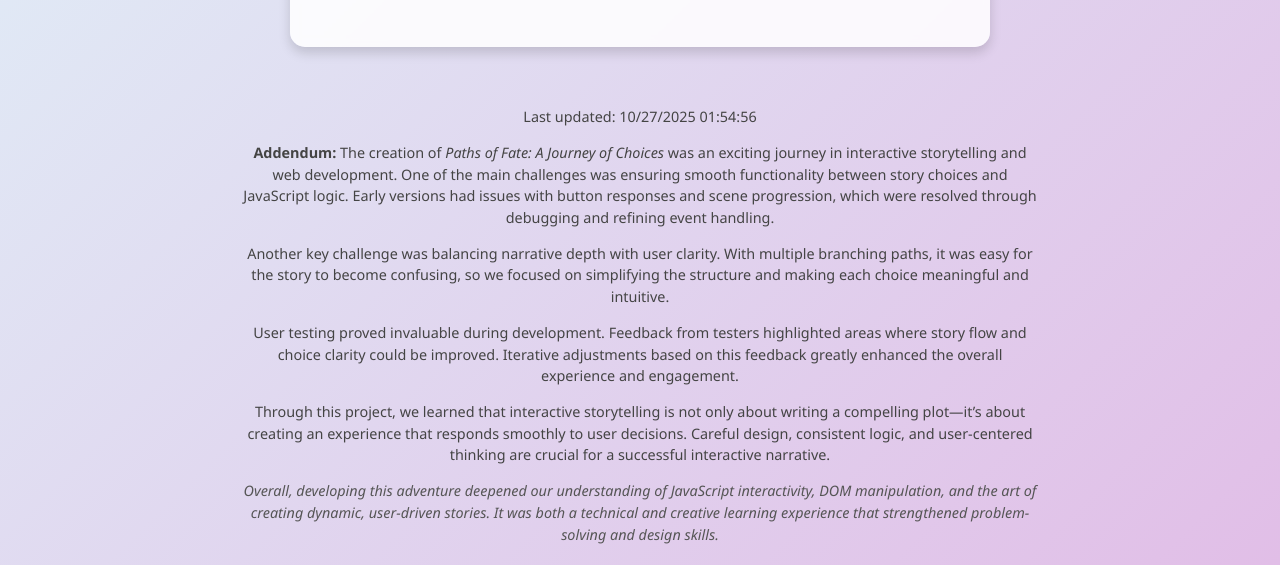
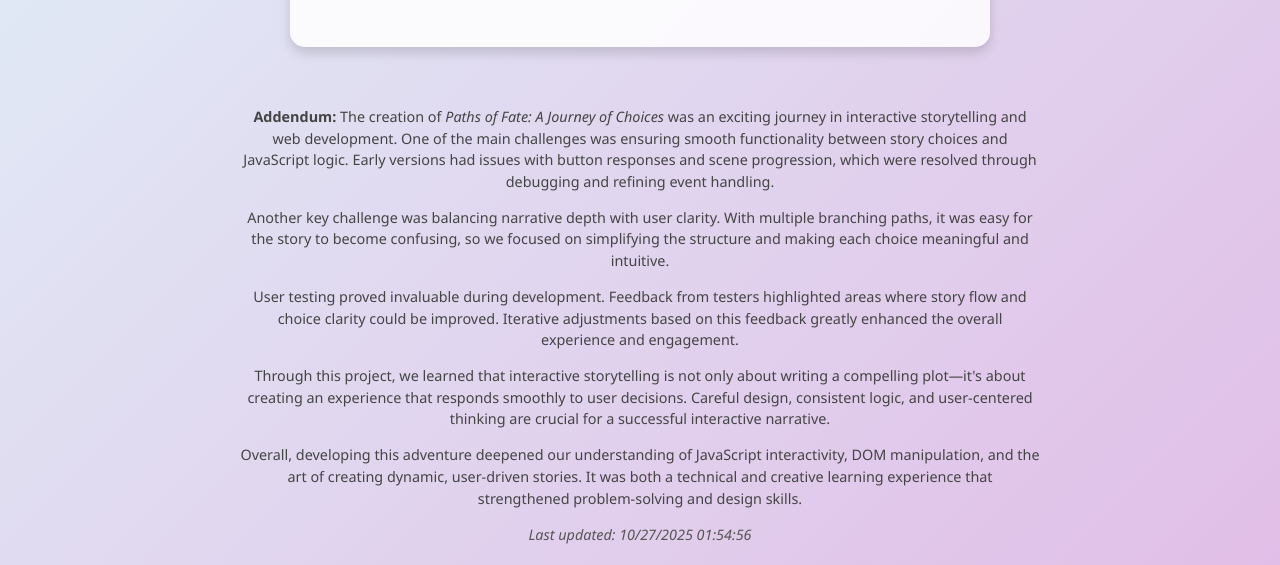
Before and after one commit to jagadeesh42/ITC505, a plain HTML site: page mid-term-project/index.html in a window 1280 px wide. Shown: the part 642-1207 px from the top of the page. Drawn offline with Linux system fonts and the light colour scheme.

Commit message:
Updated fromattings.

```diff
--- a/mid-term-project/index.html
+++ b/mid-term-project/index.html
@@ -1,11 +1,13 @@
 <!DOCTYPE html>
 <html lang="en">
+
 <head>
     <meta charset="UTF-8">
     <meta name="viewport" content="width=device-width, initial-scale=1.0">
     <title>Paths of Fate Story</title>
     <link rel="stylesheet" href="styles.css">
 </head>
+
 <body>
     <header>
         <h1>Paths of Fate: A Journey of Choices</h1>
@@ -18,25 +20,38 @@
         <button id="restart" style="display:none;">Restart Adventure</button>
     </main>
     <footer>
+        <p><b>Addendum:</b> The creation of <i>Paths of Fate: A Journey of Choices</i> was an exciting journey in
+            interactive storytelling and web development. One of the main challenges was ensuring smooth functionality
+            between story choices and JavaScript logic. Early versions had issues with button responses and scene
+            progression, which were resolved through debugging and refining event handling.</p>
+
+        <p>Another key challenge was balancing narrative depth with user clarity. With multiple branching paths, it was
+            easy for the story to become confusing, so we focused on simplifying the structure and making each choice
+            meaningful and intuitive.</p>
+
+        <p>User testing proved invaluable during development. Feedback from testers highlighted areas where story flow
+            and choice clarity could be improved. Iterative adjustments based on this feedback greatly enhanced the
+            overall experience and engagement.</p>
+
+        <p>Through this project, we learned that interactive storytelling is not only about writing a compelling
+            plot—it's about creating an experience that responds smoothly to user decisions. Careful design, consistent
+            logic, and user-centered thinking are crucial for a successful interactive narrative.</p>
+
+        <p>Overall, developing this adventure deepened our understanding of JavaScript interactivity, DOM manipulation,
+            and the art of creating dynamic, user-driven stories. It was both a technical and creative learning
+            experience that strengthened problem-solving and design skills.</p>
+
         <p>Last updated:
             <span id="lastModified"></span>
         </p>
 
-        <p><b>Addendum:</b> The creation of <i>Paths of Fate: A Journey of Choices</i> was an exciting journey in interactive storytelling and web development. One of the main challenges was ensuring smooth functionality between story choices and JavaScript logic. Early versions had issues with button responses and scene progression, which were resolved through debugging and refining event handling.</p>
-
-        <p>Another key challenge was balancing narrative depth with user clarity. With multiple branching paths, it was easy for the story to become confusing, so we focused on simplifying the structure and making each choice meaningful and intuitive.</p>
-
-        <p>User testing proved invaluable during development. Feedback from testers highlighted areas where story flow and choice clarity could be improved. Iterative adjustments based on this feedback greatly enhanced the overall experience and engagement.</p>
-
-        <p>Through this project, we learned that interactive storytelling is not only about writing a compelling plot—it’s about creating an experience that responds smoothly to user decisions. Careful design, consistent logic, and user-centered thinking are crucial for a successful interactive narrative.</p>
-
-        <p>Overall, developing this adventure deepened our understanding of JavaScript interactivity, DOM manipulation, and the art of creating dynamic, user-driven stories. It was both a technical and creative learning experience that strengthened problem-solving and design skills.</p>
     </footer>
 
     <script>
-         var x = document.lastModified;
-         document.getElementById('lastModified').textContent = x;
+        var x = document.lastModified;
+        document.getElementById('lastModified').textContent = x;
     </script>
     <script src="script.js"></script>
 </body>
+
 </html>
```
Also changed, not shown: mid-term-project/styles.css (+18 -4 lines).
